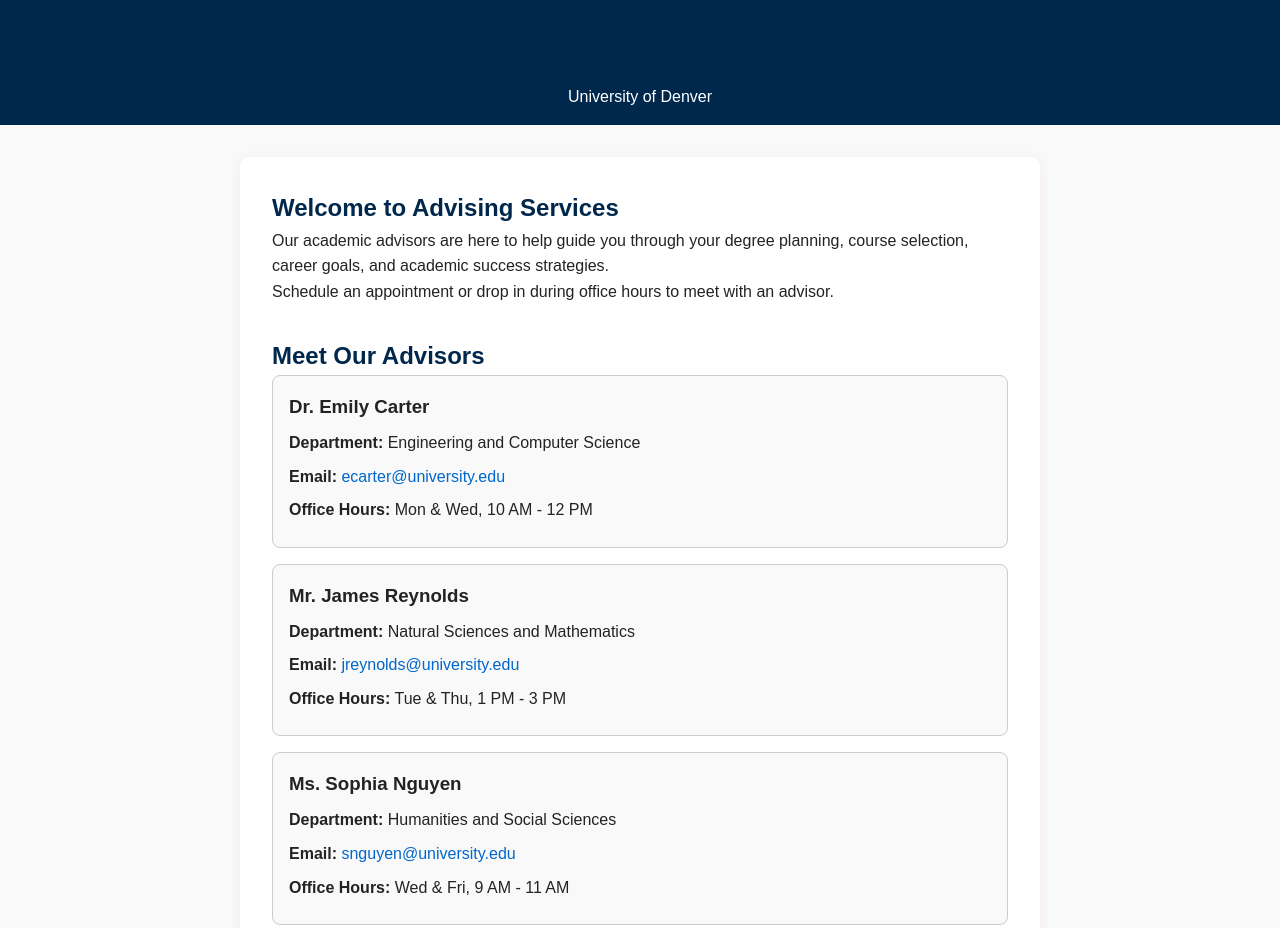
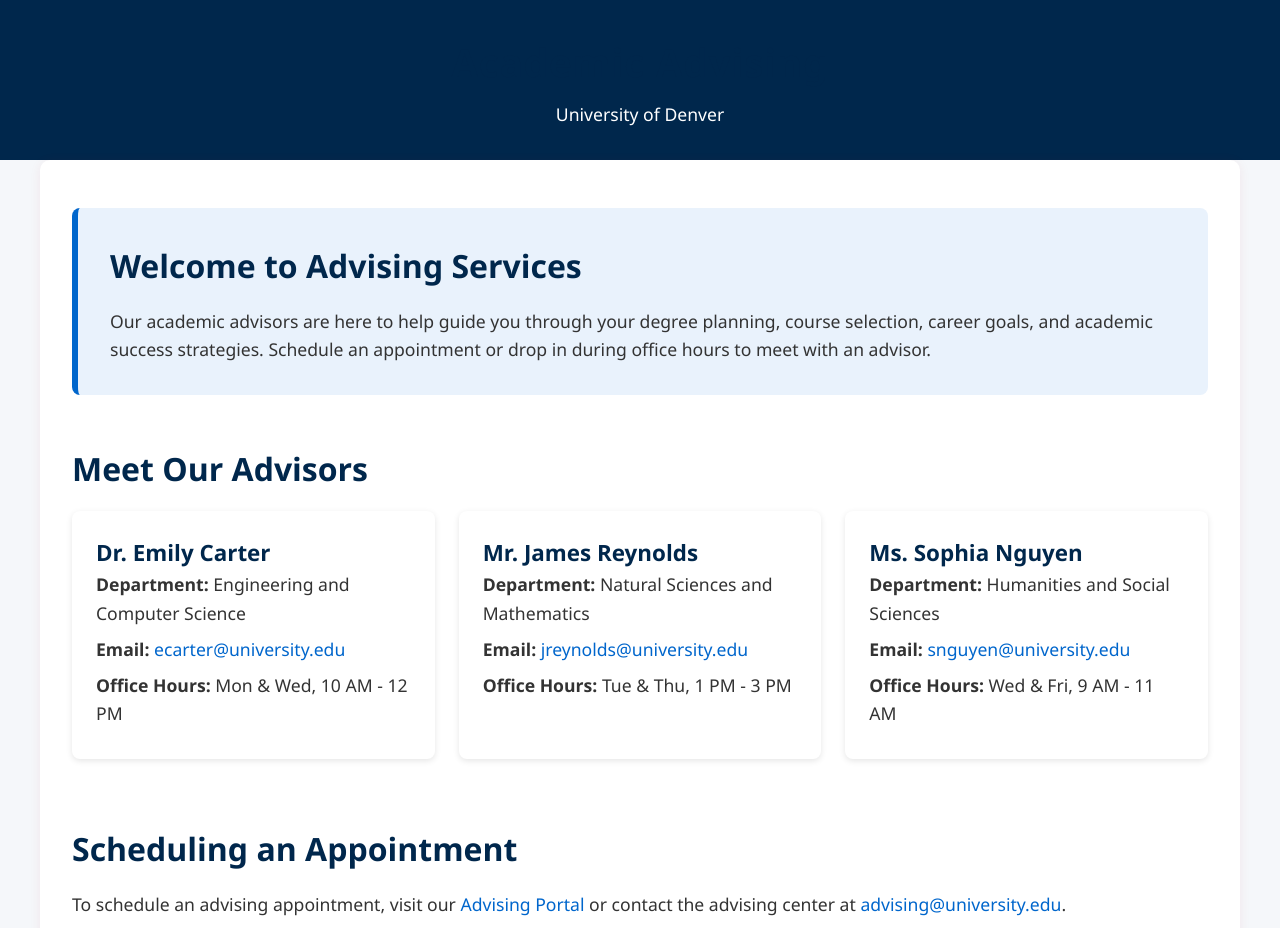
Before and after one commit to ellio-f/Hackathon-25, a plain HTML site: page FindingSupport/Advising/advising.html in a window 1280 px wide. Shown: the top 928 px of the page. Drawn offline with Linux system fonts and the light colour scheme; files that its build step writes are made by us from their sources.

Commit message:
redid the advising page to match aesthetics

```diff
--- a/FindingSupport/Advising/advising.html
+++ b/FindingSupport/Advising/advising.html
@@ -6,37 +6,43 @@
   <link rel="stylesheet" href="style.css">
   <style>
     body {
-      font-family: Arial, sans-serif;
+      font-family: 'Segoe UI', Tahoma, Geneva, Verdana, sans-serif;
       margin: 0;
       padding: 0;
+      line-height: 1.6;
+      background-color: #f5f7fa;
+      color: #333;
     }
     header, footer {
       background-color: #00274C;
       color: white;
-      padding: 1rem;
+      padding: 2rem 1rem;
       text-align: center;
     }
     main {
-      padding: 2rem;
+      padding: 3rem 2rem;
+      max-width: 1200px;
+      margin: auto;
     }
     section {
-      margin-bottom: 2rem;
+      margin-bottom: 4rem;
     }
     h1, h2 {
       color: #00274C;
     }
-    .advisor-card {
-      border: 1px solid #ccc;
-      padding: 1rem;
+    h1 {
+      font-size: 2.8rem;
+      margin-bottom: 0.5rem;
+    }
+    h2 {
+      font-size: 2rem;
       margin-bottom: 1rem;
-      border-radius: 8px;
-      background-color: #f9f9f9;
     }
-    .advisor-card h3 {
-      margin-top: 0;
+    p, li {
+      font-size: 1.1rem;
     }
-    .advisor-card p {
-      margin: 0.5rem 0;
+    ul {
+      padding-left: 1.5rem;
     }
     a {
       color: #0066cc;
@@ -44,6 +50,36 @@
     }
     a:hover {
       text-decoration: underline;
+    }
+    .highlight-box {
+      background-color: #e9f2fc;
+      padding: 2rem;
+      border-left: 6px solid #0066cc;
+      border-radius: 8px;
+      margin-bottom: 3rem;
+    }
+    .advisor-grid {
+      display: grid;
+      grid-template-columns: repeat(auto-fit, minmax(280px, 1fr));
+      gap: 1.5rem;
+    }
+    .advisor-card {
+      background-color: white;
+      padding: 1.5rem;
+      border-radius: 8px;
+      box-shadow: 0 2px 6px rgba(0,0,0,0.1);
+      transition: transform 0.3s;
+    }
+    .advisor-card:hover {
+      transform: translateY(-5px);
+    }
+    .advisor-card h3 {
+      margin-top: 0;
+      font-size: 1.4rem;
+      color: #00274C;
+    }
+    .advisor-card p {
+      margin-bottom: 0.5rem;
     }
   </style>
 </head>
@@ -56,14 +92,15 @@
 
   <main>
 
-    <section>
+    <section class="highlight-box">
       <h2>Welcome to Advising Services</h2>
-      <p>Our academic advisors are here to help guide you through your degree planning, course selection, career goals, and academic success strategies.</p>
-      <p>Schedule an appointment or drop in during office hours to meet with an advisor.</p>
+      <p>Our academic advisors are here to help guide you through your degree planning, course selection, career goals, and academic success strategies. Schedule an appointment or drop in during office hours to meet with an advisor.</p>
     </section>
 
     <section>
       <h2>Meet Our Advisors</h2>
+
+      <div class="advisor-grid">
 
         <div class="advisor-card">
           <h3>Dr. Emily Carter</h3>
@@ -84,6 +121,8 @@
           <p><strong>Department:</strong> Humanities and Social Sciences</p>
           <p><strong>Email:</strong> <a href="mailto:snguyen@university.edu">snguyen@university.edu</a></p>
           <p><strong>Office Hours:</strong> Wed & Fri, 9 AM - 11 AM</p>
+        </div>
+
       </div>
 
     </section>
```
Lines whose indentation alone changed are shown as unchanged.
